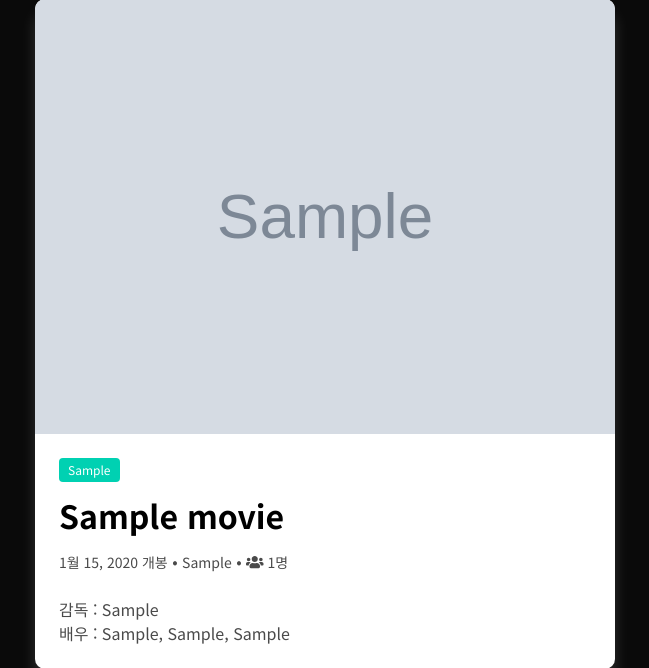
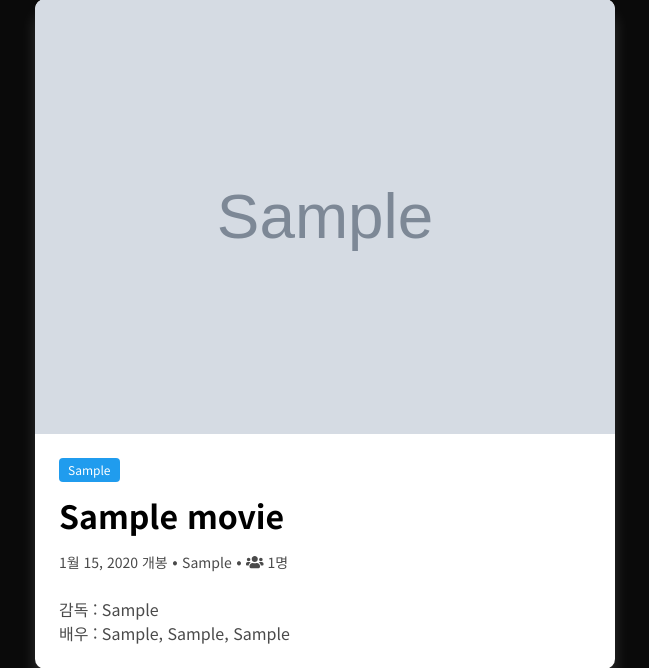
Before and after one commit to ejolie/miumbieub, a Django app: page / in a window 1280 px wide. Shown: the part 317-985 px from the top of the page, without its empty margins (315-964 px from the left). Run offline with Django 3.2, Linux system fonts and the light colour scheme; tables that the repository leaves empty hold one stand-in row (values such as "Sample post"); grey boxes marked "Sample" are stand-in pictures; some libraries are stand-ins or nearby versions; some web fonts are replaced.

Commit message:
Change genre tag color

```diff
--- a/movies/templates/movies/detail.html
+++ b/movies/templates/movies/detail.html
@@ -13,7 +13,7 @@
           <!-- Genres -->
           <div class="tags" style="margin-top: 1.8rem; margin-bottom: 0.2rem;">
             {% for genre in movie.genres.all %}
-            <span class="tag is-primary">{{ genre.type }}</span>
+            <span class="tag is-info">{{ genre.type }}</span>
             {% endfor %}
           </div>
           <h1 class="title" style="margin-top: 0.8rem; margin-bottom: 1rem;">{{ movie.title }}</h1>
--- a/movies/templates/movies/home.html
+++ b/movies/templates/movies/home.html
@@ -28,7 +28,7 @@
                 <div class="media-content">
                   <div class="tags" style="margin-bottom: 0.4rem;">
                     {% for genre in movie.genres.all %}
-                    <span class="tag is-primary">{{ genre.type }}</span>
+                    <span class="tag is-info">{{ genre.type }}</span>
                     {% endfor %}
                   </div>
                   <p class="title is-3 movie-title" style="margin-bottom: 1rem">{{ movie.title }}</p>
```
